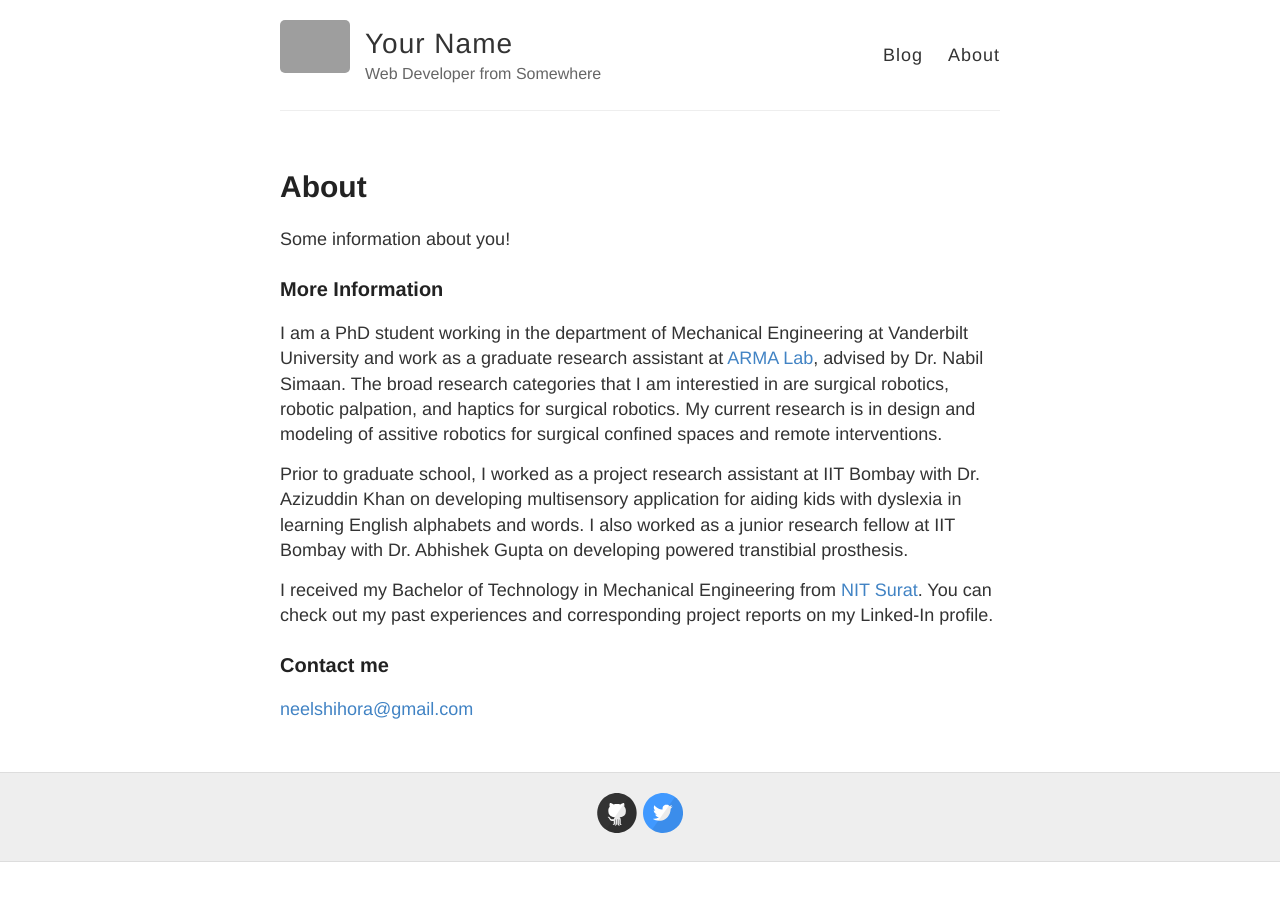
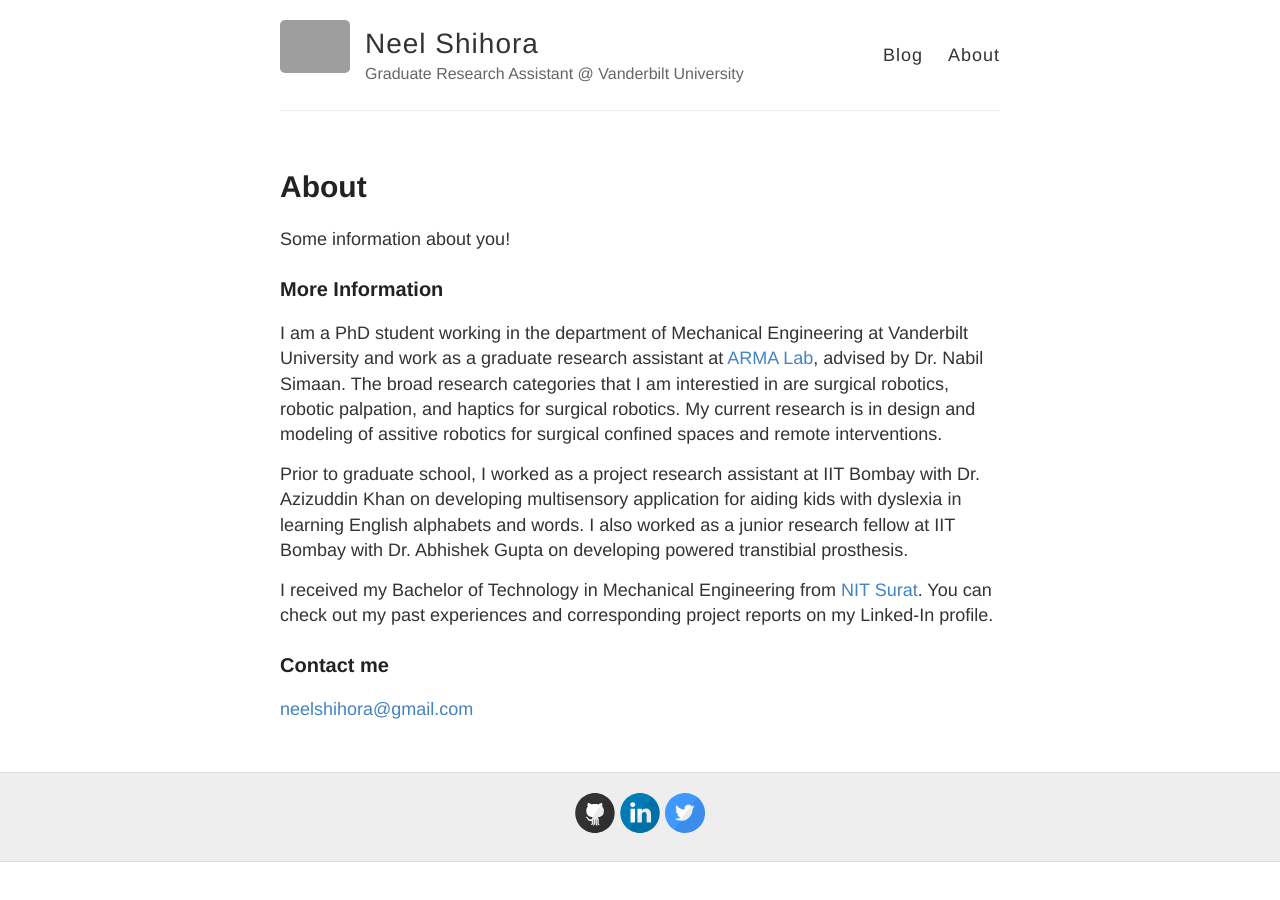
Before and after one commit to neelshihora/neelshihora.github.io, a Jekyll site: the page built from about.md, in a window 1280 px wide. Built offline with Jekyll 4.4.1, drawn with Linux system fonts in a browser that asks for light colours; grey boxes are pictures that could not be loaded.

Commit message:
added footer links and corrected the name

```diff
--- a/_config.yml
+++ b/_config.yml
@@ -3,13 +3,13 @@
 #
 
 # Name of your site (displayed in the header)
-name: Your Name
+name: Neel Shihora
 
 # Short bio or description (displayed in the header)
-description: Web Developer from Somewhere
+description: Graduate Research Assistant @ Vanderbilt University
 
 # URL of your avatar or profile pic (you could use your GitHub profile pic)
-avatar: https://raw.githubusercontent.com/barryclark/jekyll-now/master/images/jekyll-logo.png
+avatar: https://github.com/neelshihora/neelshihora.github.io/tree/main/images/Neel_Shihora_Picture.png
 
 #
 # Flags below are optional
@@ -21,15 +21,16 @@ footer-links:
   email:
   facebook:
   flickr:
-  github: barryclark/jekyll-now
+  github: "https://github.com/neelshihora"
   instagram:
-  linkedin:
+  linkedin: "https://www.linkedin.com/in/neel-shihora-835a83bb/"
   pinterest:
   rss: # just type anything here for a working RSS icon
-  twitter: jekyllrb
+  twitter: "https://twitter.com/neelvshihora"
   stackoverflow: # your stackoverflow profile, e.g. "users/50476/bart-kiers"
   youtube: # channel/<your_long_string> or user/<user-name>
   googleplus: # anything in your profile username that comes after plus.google.com/
+  Google Scholar: "https://scholar.google.com/citations?user=ipBNvFAAAAAJ&hl=en&oi=ao"
 
 
 # Enter your Disqus shortname (not your username) to enable commenting on posts
@@ -41,7 +42,7 @@ google_analytics:
 
 # Your website URL (e.g. http://barryclark.github.io or http://www.barryclark.co)
 # Used for Sitemap.xml and your RSS feed
-url:
+url: http://neelshihora.github.io
 
 # If you're hosting your site at a Project repository on GitHub pages
 # (http://yourusername.github.io/repository-name)
```
